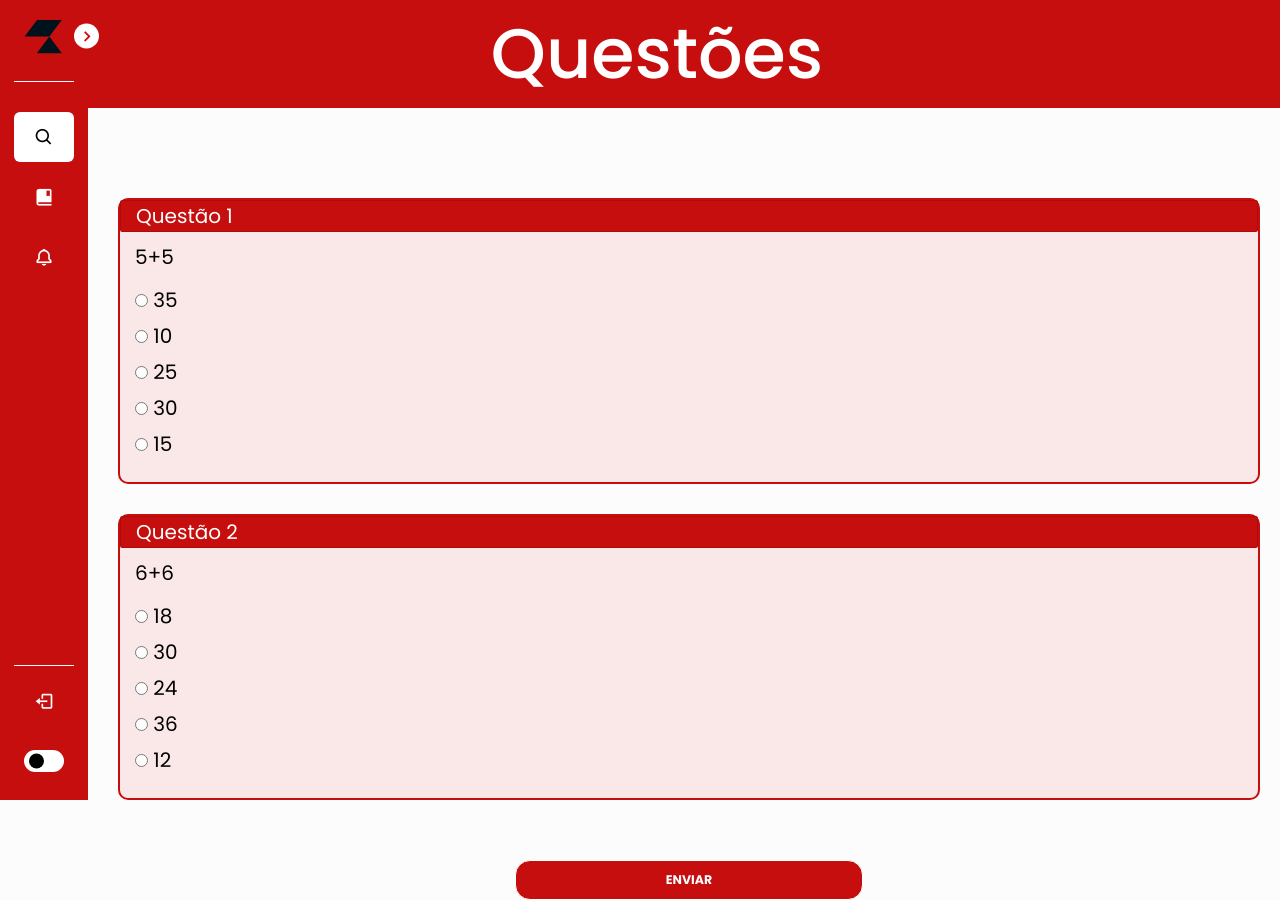
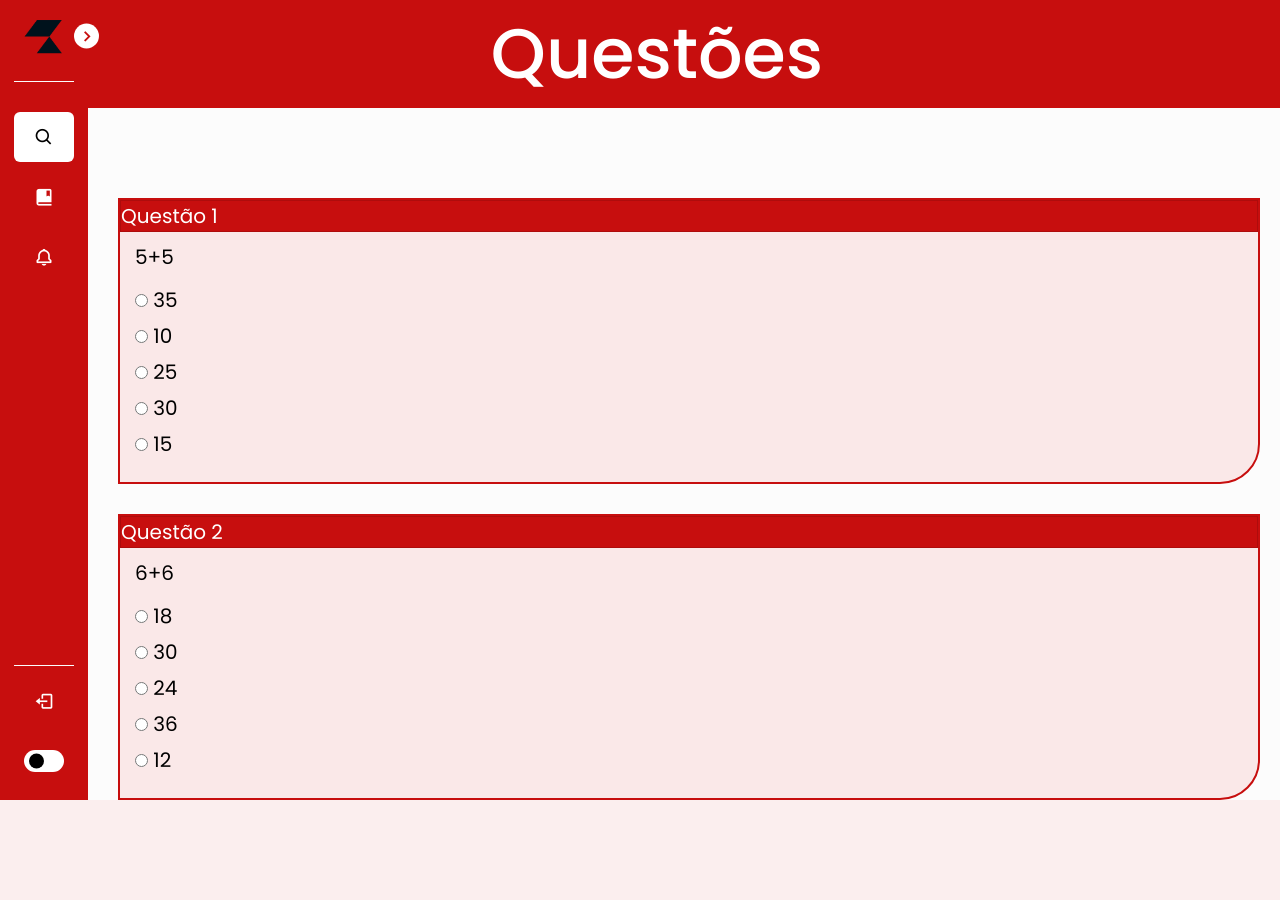
Before and after one commit to BryanWille/magis, a Django app: template templates/quest/quiz1.html in a window 1280 px wide. After the commit the page ends 800 px from the top, so only its background shows below. Run offline with Django 4.2, Linux system fonts and the light colour scheme; the template is opened without the code that fills it: values that come from a table or form of the project are taken from there, others are empty; a user stored in the database is signed in; data comes from the database, SQL or seed files in the repository; both versions use the stored data as it was after the commit; some libraries are stand-ins or nearby versions.

Commit message:
alterações na sala.

```diff
--- a/static/css/quiz.css
+++ b/static/css/quiz.css
@@ -50,7 +50,7 @@ p {
 
 #question {
     background-color: rgba(250, 225, 225, 0.712);
-    border-radius: 10px;
+    border-radius: 0px 0px 40px 0px;
     border: 2px solid var( --sidebar-color);
 
 }
@@ -96,12 +96,14 @@ p {
 }
 
 .card{
-
+    border-radius: 00px;
     color: #fff;
     background-color: var(--sidebar-color);
 }
-#card1{margin-left: 15px;}
-
+#card1{
+    margin-left: 0px;
+    border-radius: 50px;
+}
 .final{
     position: absolute;
     bottom: 0;
--- a/templates/quest/quiz1.html
+++ b/templates/quest/quiz1.html
@@ -27,7 +27,7 @@
           <p :id="'show_message-'+question.uid"></p>
         </div>
         <!--div questões-->
-        <button class="btn" type="submit">Enviar</button>
+        <!-- <button class="btn" type="submit">Enviar</button> -->
       </form>
       <!-- fim form-->
     </div>
```
Also changed, not shown: db.sqlite3.
